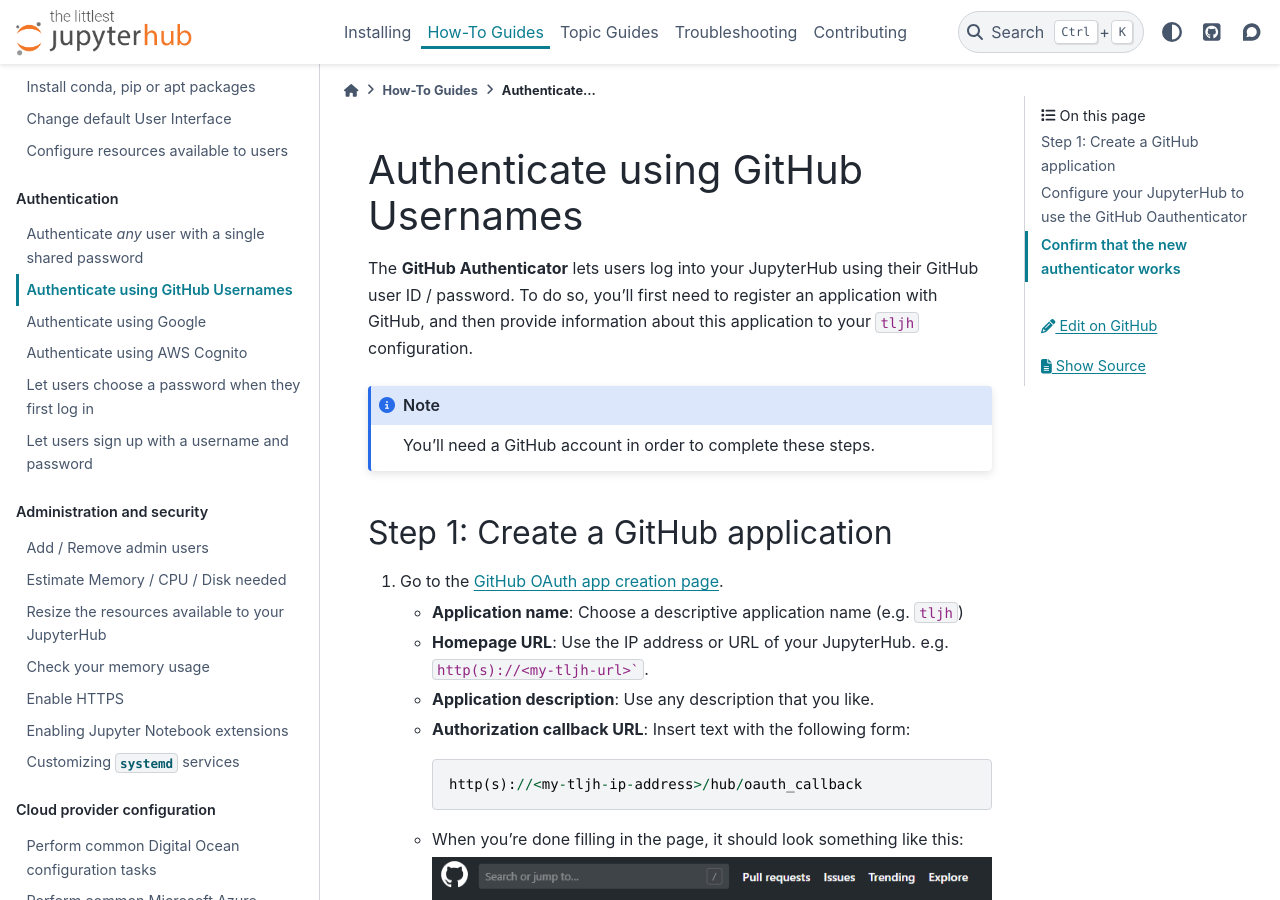
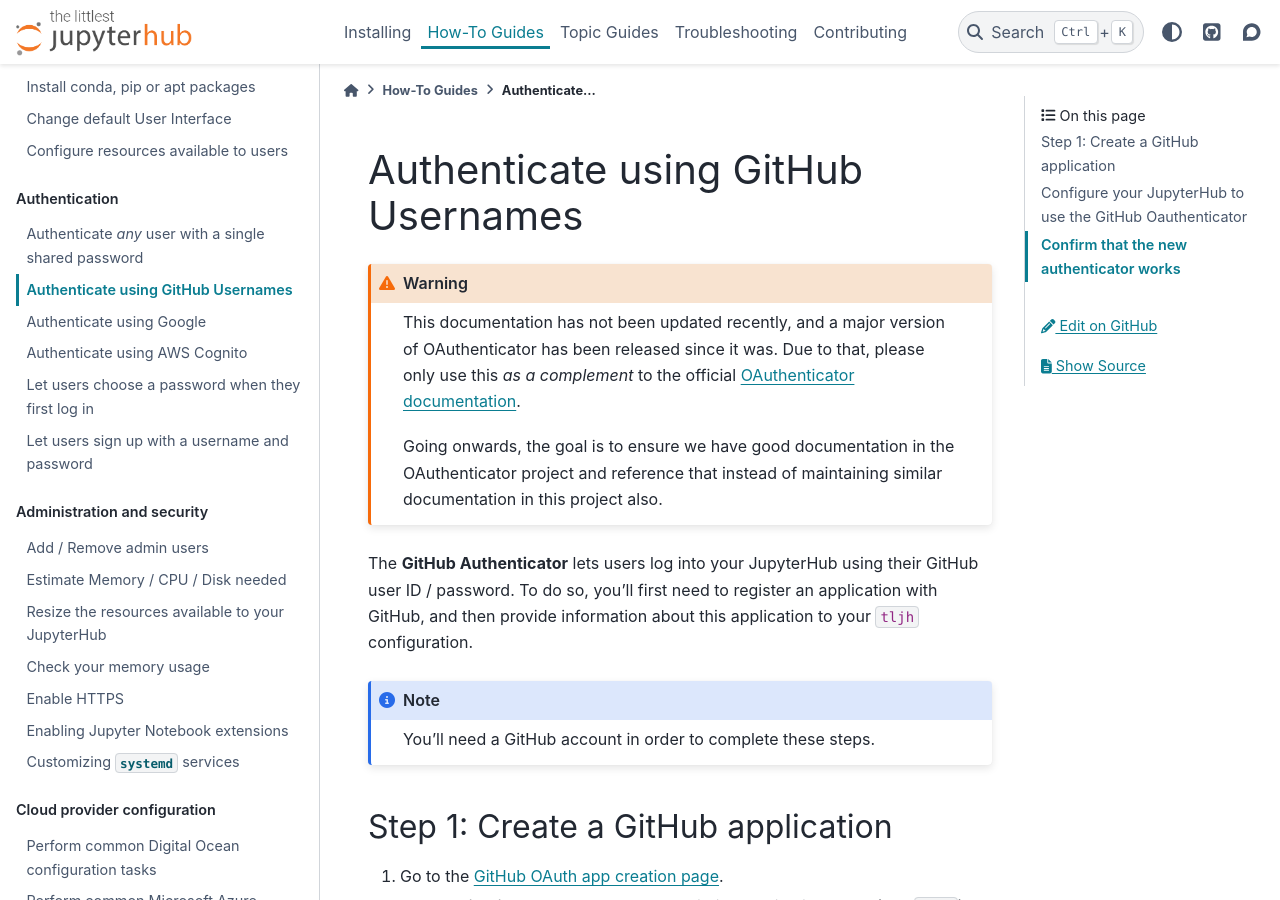
Before and after one commit to jupyterhub/the-littlest-jupyterhub, a Sphinx documentation site: the page built from docs/howto/auth/github.md, in a window 1280 px wide and 900 px high. Built offline with Sphinx 7.4.7 and the PyData theme 0.15.4, drawn with Linux system fonts in a browser that asks for light colours.

Commit message:
docs: add warning to authenticator docs, linking to official docs

````diff
--- a/docs/howto/auth/github.md
+++ b/docs/howto/auth/github.md
@@ -1,6 +1,18 @@
 (howto-auth-github)=
 
 # Authenticate using GitHub Usernames
+
+```{warning}
+This documentation has not been updated recently, and a major version of
+OAuthenticator has been released since it was. Due to that, please only use this
+_as a complement_ to the official [OAuthenticator documentation].
+
+[OAuthenticator documentation]: https://oauthenticator.readthedocs.io/en/latest/tutorials/provider-specific-setup/providers/github.html
+
+Going onwards, the goal is to ensure we have good documentation in the
+OAuthenticator project and reference that instead of maintaining similar
+documentation in this project also.
+```
 
 The **GitHub Authenticator** lets users log into your JupyterHub using their
 GitHub user ID / password. To do so, you'll first need to register an
````
Also changed, not shown: docs/howto/auth/awscognito.md (+12 -0 lines), docs/howto/auth/dummy.md (+2 -0 lines), docs/howto/auth/firstuse.md (+12 -0 lines), docs/howto/auth/google.md (+12 -0 lines), docs/howto/auth/nativeauth.md (+12 -0 lines).
